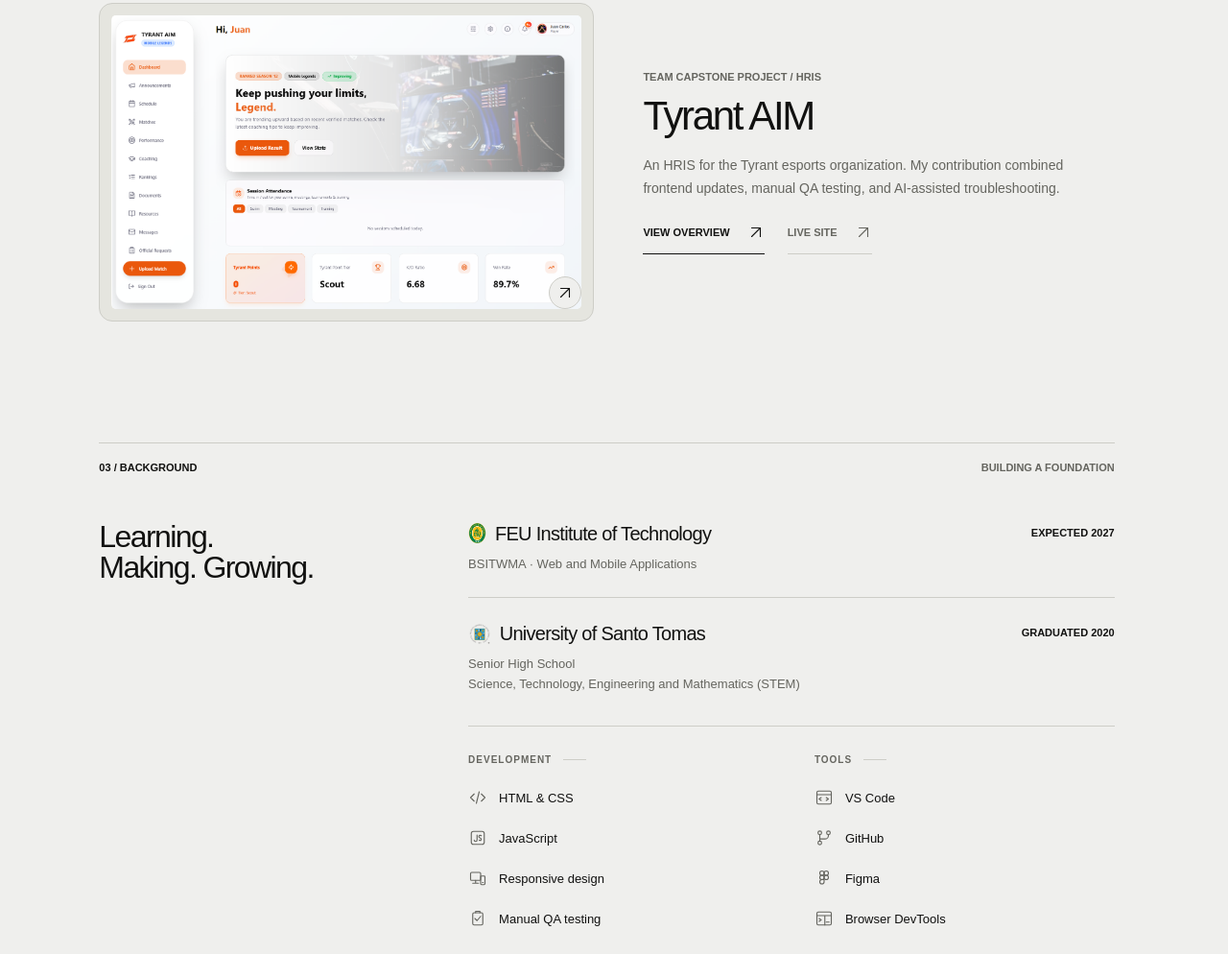
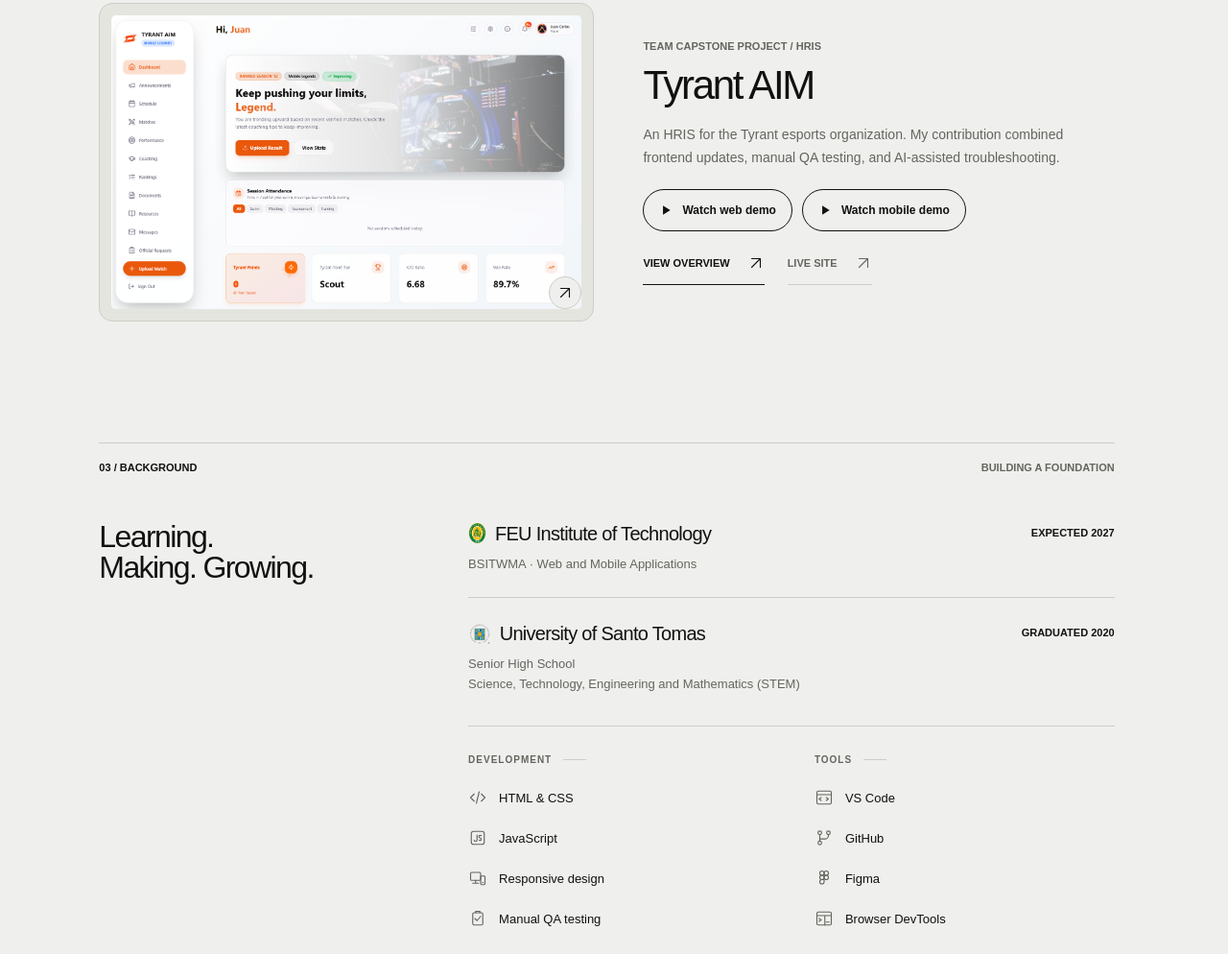
Before and after one commit to asapr4y/portfolio, a plain HTML site: page index.html in a window 1280 px wide. Shown: the part 2134-3128 px from the top of the page at 96% size. Drawn offline with Linux system fonts and the light colour scheme.

Commit message:
Added web demo and app demo in tyrant aim

```diff
--- a/index.html
+++ b/index.html
@@ -120,6 +120,11 @@
     .project-summary h3 { margin-top: 12px; font-size: clamp(30px, 3.5vw, 42px); font-weight: 500; letter-spacing: -.055em; line-height: 1; }
     .project-description { max-width: 720px; color: var(--muted); font-size: 14px; line-height: 1.75; }
     .project-summary .project-description { margin-top: 18px; }
+    .project-demo-actions { display: flex; flex-wrap: wrap; gap: 10px; margin-top: 20px; }
+    .project-demo-link { display: inline-flex; align-items: center; justify-content: center; gap: 10px; min-height: 44px; padding: 11px 16px; border: 1px solid var(--ink); border-radius: 100px; font-size: 12px; font-weight: 600; transition: background 180ms, color 180ms; }
+    .project-demo-link:hover { background: var(--ink); color: var(--paper); }
+    .project-demo-link svg { width: 14px; height: 14px; flex-shrink: 0; fill: currentColor; }
+    .project-modal-body .project-demo-actions { margin: 0 0 22px; }
     .project-actions { display: flex; align-items: center; flex-wrap: wrap; gap: 8px 24px; margin-top: 12px; }
     .project-actions .text-link { min-height: 44px; margin: 0; padding: 8px 0; background: none; cursor: pointer; border: 0; border-bottom: 1px solid var(--ink); }
     .project-actions .project-live { color: var(--muted); border-color: var(--line); }
@@ -328,6 +333,10 @@
             <p class="micro">Team capstone project / HRIS</p>
             <h3 id="tyrant-title">Tyrant AIM</h3>
             <p class="project-description">An HRIS for the Tyrant esports organization. My contribution combined frontend updates, manual QA testing, and AI-assisted troubleshooting.</p>
+            <div class="project-demo-actions" role="group" aria-label="Watch Tyrant AIM demos">
+              <a class="project-demo-link" href="https://drive.google.com/file/d/1FcCjTQwcZcRze0Ce-QK8S_j9pZ0YFpBd/view" target="_blank" rel="noopener noreferrer" aria-label="Watch Tyrant AIM web demo (opens in a new tab)"><svg viewBox="0 0 24 24" aria-hidden="true" focusable="false"><path d="M7 4v16l13-8z"/></svg>Watch web demo</a>
+              <a class="project-demo-link" href="https://drive.google.com/file/d/1h7okzNlIz0Op_TgERhwbT2X7fuv5HTq0/view" target="_blank" rel="noopener noreferrer" aria-label="Watch Tyrant AIM mobile demo (opens in a new tab)"><svg viewBox="0 0 24 24" aria-hidden="true" focusable="false"><path d="M7 4v16l13-8z"/></svg>Watch mobile demo</a>
+            </div>
             <div class="project-actions">
               <button class="text-link" type="button" data-project-open aria-haspopup="dialog" aria-controls="tyrant-dialog">View overview <span aria-hidden="true"><svg class="icon-arrow" viewBox="0 0 24 24" aria-hidden="true" focusable="false"><path d="M6 18 18 6M6 6h12v12"/></svg></span></button>
               <a class="text-link project-live" href="https://tyrantaim.tech" target="_blank" rel="noopener noreferrer" aria-label="Visit Tyrant AIM (opens in a new tab)">Live site <span aria-hidden="true"><svg class="icon-arrow" viewBox="0 0 24 24" aria-hidden="true" focusable="false"><path d="M6 18 18 6M6 6h12v12"/></svg></span></a>
@@ -402,6 +411,10 @@
     </header>
     <div class="project-modal-body">
       <p class="project-description" id="tyrant-modal-summary">Tyrant AIM (AI Management) is our team’s capstone project—an AI-powered HRIS developed for Tyrant Esports. It centralizes player records, attendance, contracts, and payroll, alongside match-stat extraction from MLBB and COD Mobile screenshots, performance analytics, optimized practice scheduling, and rule-based coaching recommendations. My contributions focused on adding and refining frontend elements, performing manual QA testing, and troubleshooting issues using browser DevTools and AI-assisted development tools.</p>
+      <div class="project-demo-actions" role="group" aria-label="Watch Tyrant AIM demos">
+        <a class="project-demo-link" href="https://drive.google.com/file/d/1FcCjTQwcZcRze0Ce-QK8S_j9pZ0YFpBd/view" target="_blank" rel="noopener noreferrer" aria-label="Watch Tyrant AIM web demo (opens in a new tab)"><svg viewBox="0 0 24 24" aria-hidden="true" focusable="false"><path d="M7 4v16l13-8z"/></svg>Watch web demo</a>
+        <a class="project-demo-link" href="https://drive.google.com/file/d/1h7okzNlIz0Op_TgERhwbT2X7fuv5HTq0/view" target="_blank" rel="noopener noreferrer" aria-label="Watch Tyrant AIM mobile demo (opens in a new tab)"><svg viewBox="0 0 24 24" aria-hidden="true" focusable="false"><path d="M7 4v16l13-8z"/></svg>Watch mobile demo</a>
+      </div>
           <div class="project-gallery" aria-label="Tyrant AIM screenshots">
             <a class="project-gallery-image" id="tyrant-preview-link" href="assets/tyrant-aim/dashboard.png" target="_blank" rel="noopener noreferrer" aria-label="Open the Tyrant AIM dashboard screenshot at full size (opens in a new tab)">
               <img id="tyrant-preview" src="assets/tyrant-aim/dashboard.png" alt="Tyrant AIM player dashboard with session attendance, match upload, and performance statistics" width="1383" height="865" loading="lazy" decoding="async">
```
